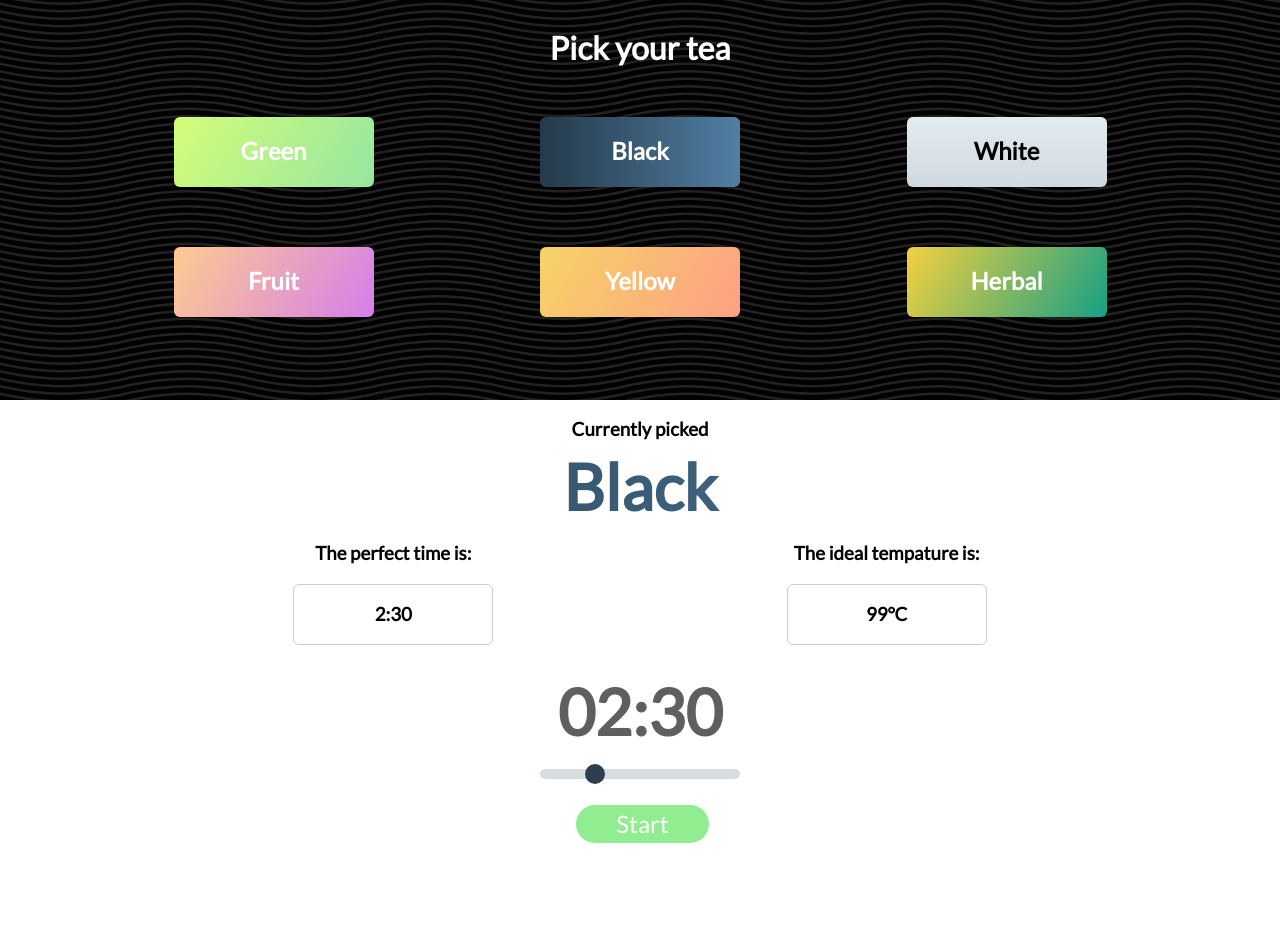
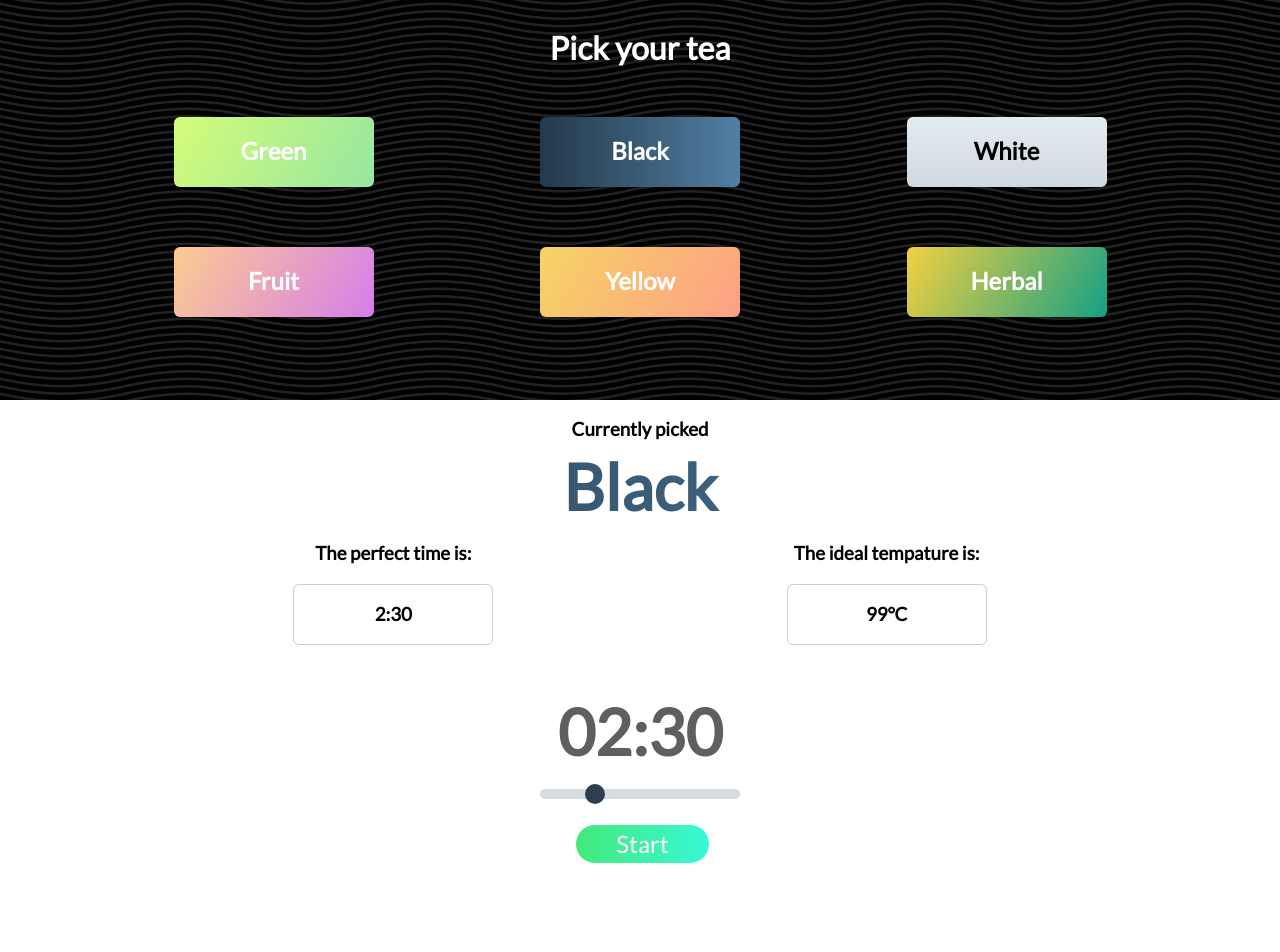
Before and after one commit to mprostakk/tea-timer, a React (Create React App) app: page / in a window 1280 px wide. Shown: the top 952 px of the page. Built offline with nearby package versions, Linux system fonts and the light colour scheme.

Commit message:
coloring buttons

```diff
--- a/src/components/Timer.js
+++ b/src/components/Timer.js
@@ -110,6 +110,8 @@ class Timer extends Component {
           <TimeInfo time={teainfo[this.props.selected].time}/>
           <TempInfo temp={teainfo[this.props.selected].temp}/>
         </div>
+
+        <div className="timer-container">
           <div className="time" >
             <h1 className="">{obj.m}:{obj.s}</h1>
 
@@ -129,7 +131,7 @@ class Timer extends Component {
             !(this.state.time === teainfo[this.props.selected].sec ) && !(this.state.isOn) &&
             <button className="button b-reset" onClick={this.resetTimer}>Reset</button>
           }
-
+      </div>
 
       </section>
     )
--- a/src/containers/App.css
+++ b/src/containers/App.css
@@ -134,7 +134,8 @@
 }
 
 .button {
-  background: lightgreen;
+  background-image: linear-gradient(to right, #43e97b 0%, #38f9d7 100%);
+  opacity:1;
   border: 0;
   color: white;
   padding: 5px 40px;
@@ -145,26 +146,15 @@
 }
 
 .button:hover {
-  color:white;
-  background: green;
+  opacity: 0.6;
 }
 
 .b-red {
-  background: red;
-  color: white;
-}
-
-.b-red:hover {
-  background: darkred;
+  background-image: linear-gradient(to right, #f78ca0 0%, #f9748f 19%, #fd868c 60%, #fe9a8b 100%);
 }
 
 .b-reset {
-  background: lightblue;
-  color: white;
-}
-
-.b-reset:hover {
-  background: blue;
+  background-image: linear-gradient(to top, #48c6ef 0%, #6f86d6 100%);
 }
 
 .timer {
@@ -206,7 +196,7 @@ footer {
 
 .my-button:hover {
   transition: all 0.5s;
-  font-size: 1.7rem;
+  /* font-size: 1.7rem; */
 }
 
 .sec1 {
@@ -295,3 +285,7 @@ input::-moz-focus-outer {
   font-size: 2rem;
   color: #5F5F5F;
 }
+
+.timer-container {
+  margin-top: 20px;
+}
```
Lines whose indentation alone changed are shown as unchanged.
